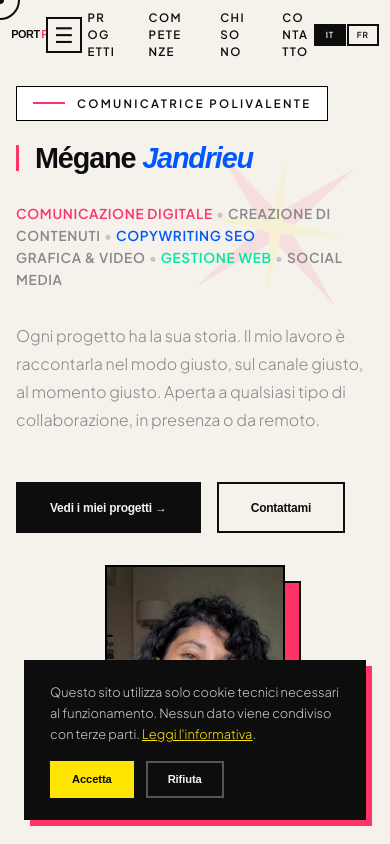
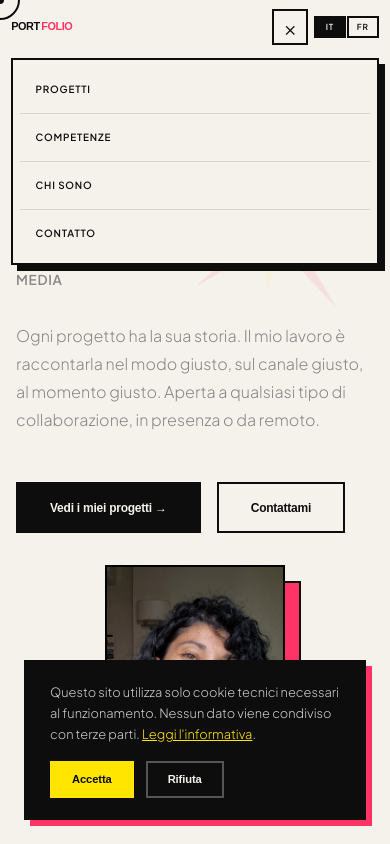
Before and after one commit to jandrieumegane-hash/Megane-Jandrieu, a React (Vite) app: page / in a window 390 px wide. Both pictures are taken after a click on the button "Ouvrir le menu". Shown: the top 844 px of the page. Built offline with nearby package versions, Linux system fonts and the light colour scheme; a web font is replaced by a local one.

Commit message:
Make mobile hamburger menu native React state

```diff
--- a/src/App.tsx
+++ b/src/App.tsx
@@ -370,6 +370,7 @@ function TapeMarquee() {
 function Nav() {
   const [scrolled, setScrolled] = useState(false)
   const [menuColor, setMenuColor] = useState('#ff3366')
+  const [mobileMenuOpen, setMobileMenuOpen] = useState(false)
   const colors = ['#ff3366', '#0057ff', '#ff6b00', '#c800ff']
 
   useEffect(() => {
@@ -430,15 +431,17 @@ function Nav() {
         className="clickable mobile-menu-toggle"
         aria-label="Ouvrir le menu"
         aria-controls="mobile-navigation"
-        aria-expanded="false"
+        aria-expanded={mobileMenuOpen}
+        onClick={() => setMobileMenuOpen(open => !open)}
       >
-        <span className="mobile-menu-icon" aria-hidden="true">☰</span>
+        <span className="mobile-menu-icon" aria-hidden="true">{mobileMenuOpen ? '×' : '☰'}</span>
       </button>
 
-      <div style={{ display: 'flex', gap: '2rem', alignItems: 'center' }}>
+      <div className={mobileMenuOpen ? 'mobile-nav-panel is-open' : 'mobile-nav-panel'} style={{ display: 'flex', gap: '2rem', alignItems: 'center' }}>
         {links.map(({ label, href }) => (
           <a
             key={label}
+            onClick={() => setMobileMenuOpen(false)}
             href={href}
             className="clickable link-hover"
             style={{
```
